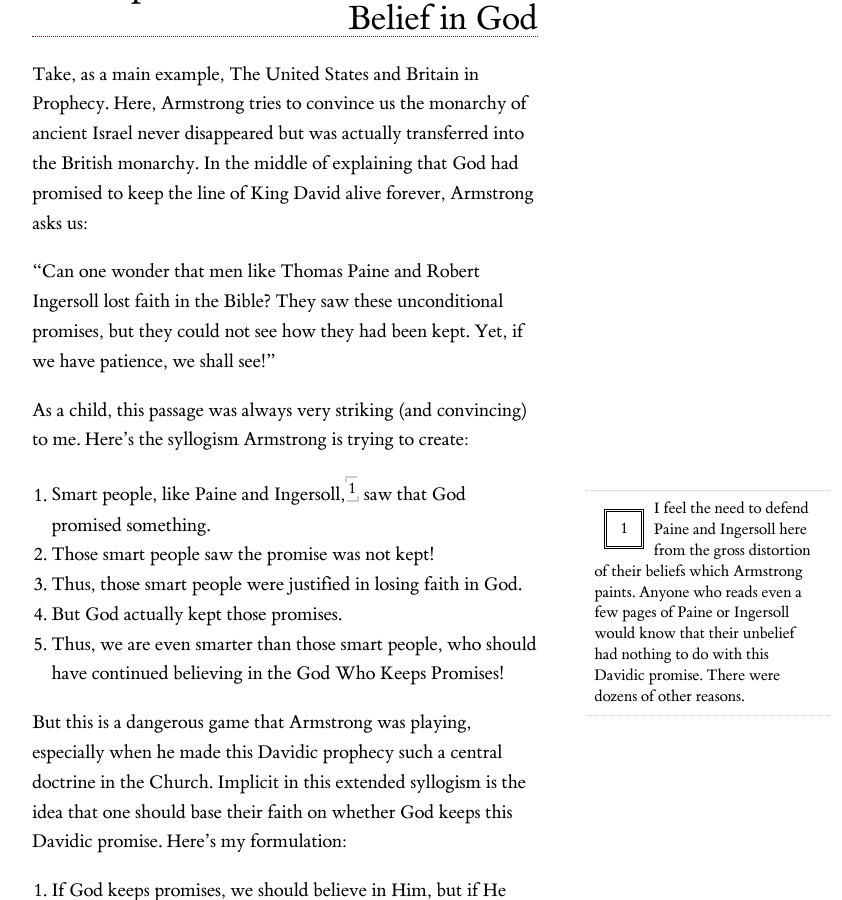
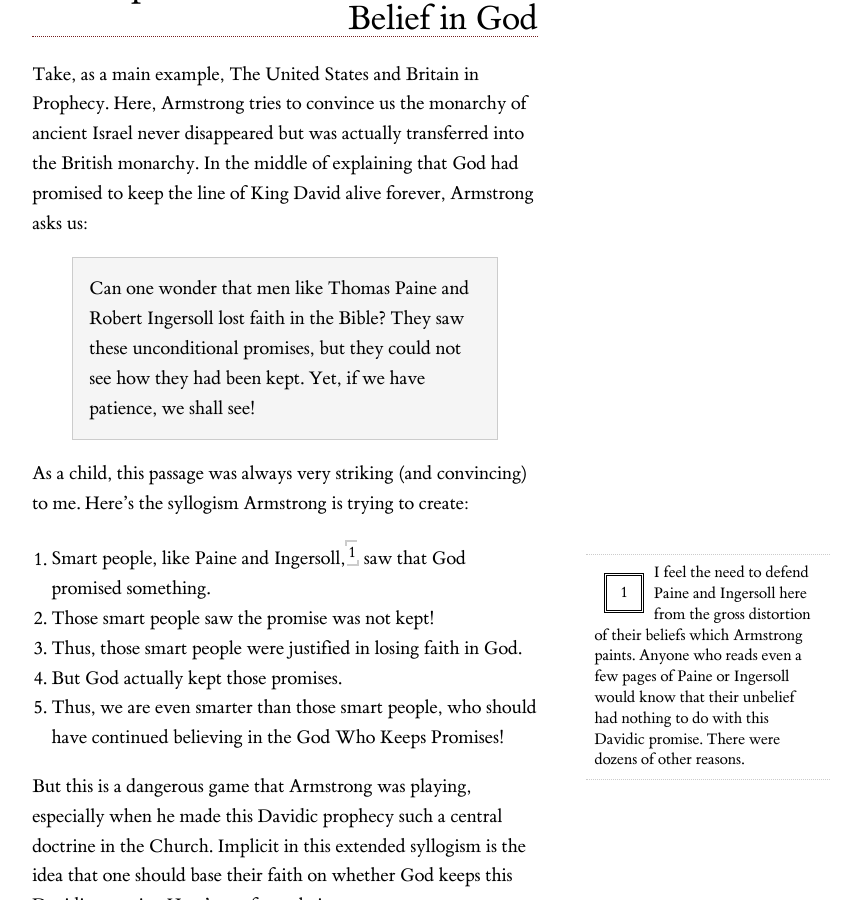
Before and after one commit to JacobU/agnostic-history, a Jekyll site: the page built from _posts/2020-02-13-why-hwa-atheists.md, in a window 1280 px wide and 900 px high, scrolled down 2630 px. Shown: the whole window, without its empty margins (355-1197 px from the left). Built offline with Jekyll 4.4.1, drawn with Linux system fonts in a browser that asks for light colours.

Commit message:
update draft posts

```diff
--- a/_posts/2020-02-13-why-hwa-atheists.md
+++ b/_posts/2020-02-13-why-hwa-atheists.md
@@ -42,7 +43,9 @@ The problem with inerrancy and what can happen to people when they stop believin
 
 Take, as a main example, The United States and Britain in Prophecy. Here, Armstrong tries to convince us the monarchy of ancient Israel never disappeared but was actually transferred into the British monarchy. In the middle of explaining that God had promised to keep the line of King David alive forever, Armstrong asks us:
 
-"Can one wonder that men like Thomas Paine and Robert Ingersoll lost faith in the Bible? They saw these unconditional promises, but they could not see how they had been kept. Yet, if we have patience, we shall see!"
+<blockquote>
+Can one wonder that men like Thomas Paine and Robert Ingersoll lost faith in the Bible? They saw these unconditional promises, but they could not see how they had been kept. Yet, if we have patience, we shall see!
+</blockquote>
 
 As a child, this passage was always very striking (and convincing) to me. Here's the syllogism Armstrong is trying to create:
 
```
Also changed, not shown: other parts of _posts/2020-02-13-why-hwa-atheists.md (+1 -0 lines), _posts/2019-12-17-hwa-misreading-of-biblical-criticism.md (+1 -0 lines), _posts/2020-04-21-How the Most Famous Atheists, Agnostics, and Skeptics Lost Their Faith.md (+1 -1 lines).
